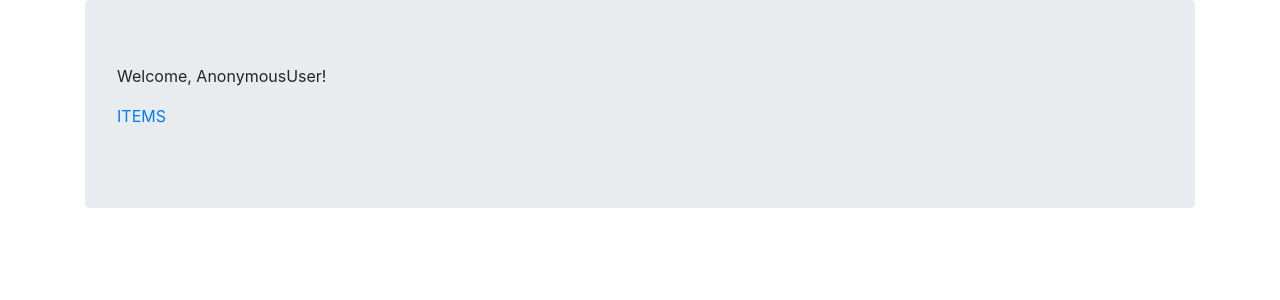
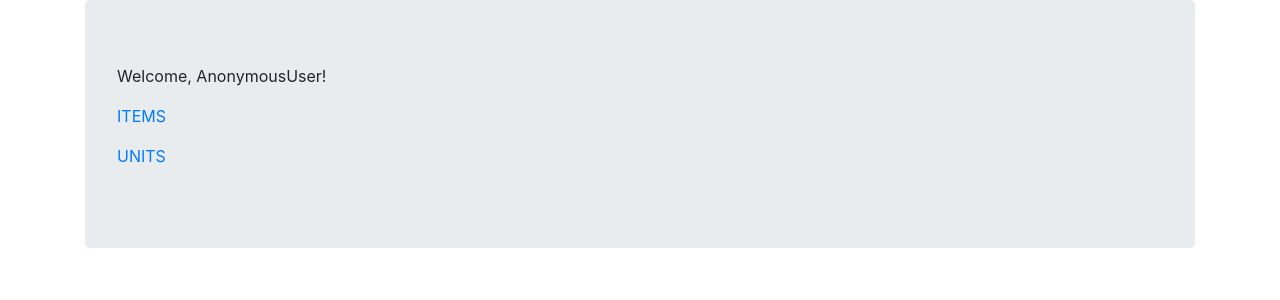
Before and after one commit to gleskejarosz/warehouse, a Django app: page /homepage/ in a window 1280 px wide. Shown: the part 56-356 px from the top of the page. Run offline with Django 4.2, Linux system fonts and the light colour scheme; some libraries are stand-ins or nearby versions.

Commit message:
Podstawowe templates i views dla UNITS

```diff
--- a/items/models.py
+++ b/items/models.py
@@ -13,6 +13,7 @@ class Category(models.Model):
 
 class Unit(models.Model):
     unit = models.CharField(max_length=10)
+    description = models.CharField(max_length=128, blank=True)
 
     def __str__(self):
         return f" {self.unit}"
--- a/items/urls.py
+++ b/items/urls.py
@@ -10,7 +10,15 @@ urlpatterns = [
     path("items-update-view/<pk>/", views.ItemUpdateView.as_view(), name="items-update-view"),
     path("items-delete-view/<pk>/", views.ItemDeleteView.as_view(),
          name="items-delete-view"),
-    path("items-list-view/", views.ItemListView.as_view(), name="items-list-view"),
+    path('items-list-view/', views.ItemListView.as_view(), name="items-list-view"),
     path('items/index/', views.index, name="index"),
     path('items/', views.items, name="items"),
+    path('units-create-view/', views.UnitCreateView.as_view(), name="units-create-view"),
+    path('units-detail-view/<pk>/', views.UnitDetailView.as_view(), name="units-detail-view"),
+    path('units-update-view/<pk>/', views.UnitUpdateView.as_view(), name="units-update-view"),
+    path('units-delete-view/<pk>/', views.UnitDeleteView.as_view(),
+         name="units-delete-view"),
+    path('units-list-view/', views.UnitListView.as_view(), name="units-list-view"),
+    path('units/index/', views.index, name="index"),
+    path('units/', views.units, name="units"),
 ]
--- a/templates/homepage/index.html
+++ b/templates/homepage/index.html
@@ -2,4 +2,5 @@
 {% block content %}
     <p>Welcome, {{ user }}!</p>
     <p><a href="{% url 'items_app:index' %}">ITEMS</a></p>
+    <p><a href="{% url 'items_app:units' %}">UNITS</a></p>
    {% endblock %}
```
Also changed, not shown: items/views.py (+41 -3 lines).
